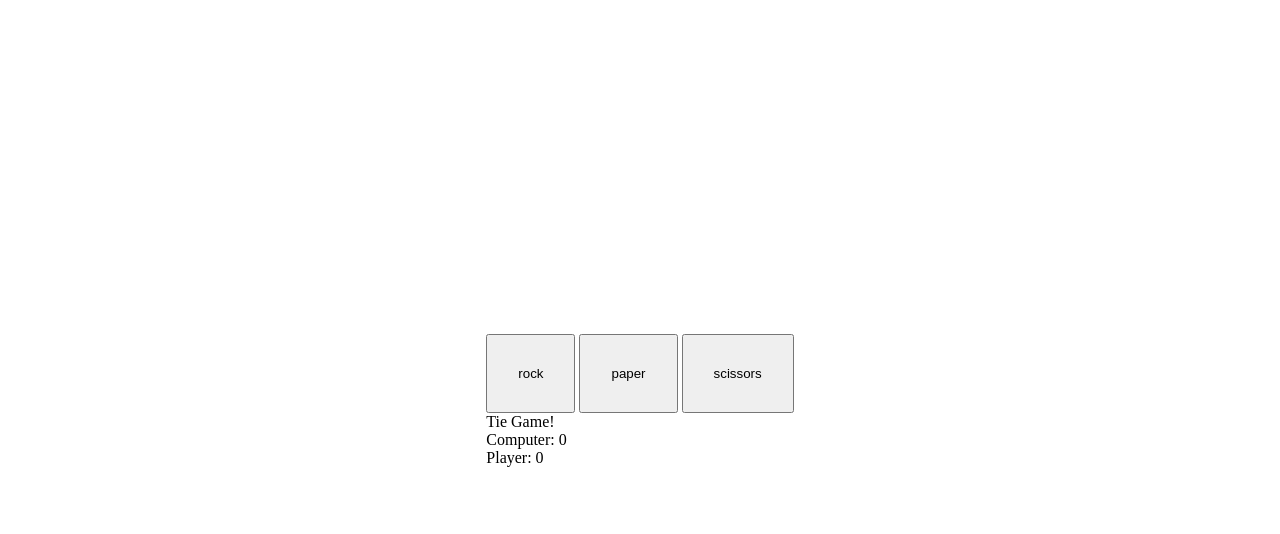
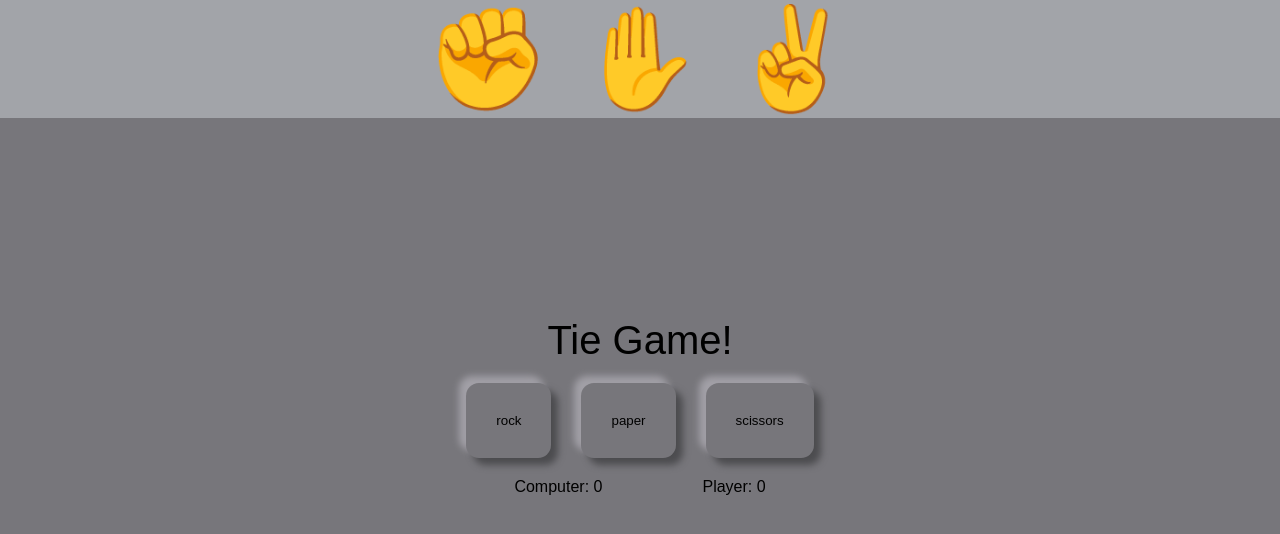
Before and after one commit to bigb45/rpc, a plain HTML site: page index.html in a window 1280 px wide. Both pictures are taken after a click on the button "rock". Drawn offline with Linux system fonts and the light colour scheme.

Commit message:
add style sheet, changed background color and made website nicer-looking

```diff
--- a/index.html
+++ b/index.html
@@ -1,24 +1,26 @@
 <!DOCTYPE html>
 
-<html style="height:100%; display: flex; align-items: center; justify-content: center">
+<html>
   <head>
     <script src="/script.js" defer></script>
+    <link rel="stylesheet" href="/style.css" />
+
+    <meta charset="UTF-8" />
   </head>
 
   <body>
-    <div class="buttons">
-      <button id="rock" style="padding: 30px;">rock</button>
-      <button id="paper" style="padding: 30px;">paper</button>
-      <button id="scissors" style="padding: 30px;">scissors</button>
-    </div>
-    <div class="results" style="display: flex; flex-direction: column;justify-content: space-between; ">
-      <div class="message" style="display: flex; flex-wrap: wrap; max-width: 300px;">
+    <div class="main">
+      <div class="header">✊ ✋ ✌️</div>
+      <div class="message"></div>
+
+      <div class="buttons">
+        <button id="rock" style="padding: 30px">rock</button>
+        <button id="paper" style="padding: 30px">paper</button>
+        <button id="scissors" style="padding: 30px">scissors</button>
       </div>
-      <div class="computer">
-        Computer:
-      </div>
-      <div class="player">
-        Player:
+      <div class="results">
+        <div class="computer">Computer:</div>
+        <div class="player">Player:</div>
       </div>
     </div>
   </body>
--- a/script.js
+++ b/script.js
@@ -9,37 +9,6 @@ function getComputerChoice() {
       return "scissors";
   }
 }
-const buttons = document.querySelectorAll(".buttons>button");
-let playerWins = 0;
-let computerWins = 0;
-buttons.forEach((button) => {
-  console.log(`added event listener for button ${button.id}`);
-  // and for each one we add a 'click' listener
-  button.addEventListener("click", () => {
-    let pc = "rock";
-    let cc = getComputerChoice();
-    // console.log(cc);
-    // pc = prompt("choose rock, paper or scissors!").toLowerCase();
-    // console.log(pc)
-    res = playRound(cc, pc);
-    const results = document.querySelector(".results>.message");
-    const cWins = document.querySelector(".results>.computer")
-    const pWins = document.querySelector(".results>.player")
-    if (res == -1) {
-      results.textContent = `Computer chose ${cc} and won the round`;
-      computerWins += 1;
-    } else if (res == 1) {
-      results.textContent = `Computer chose ${cc} and lost the round`;
-      playerWins += 1;
-    }
-    else{
-      results.textContent = `Tie Game!`;
-    }
-    cWins.textContent = `Computer: ${computerWins}`
-    pWins.textContent = `Player: ${playerWins}`
-  });
-});
-
 function playRound(computerChoice, playerChoice) {
   if (computerChoice == playerChoice) {
     console.log(`Tie! ${computerChoice} is the same as ${playerChoice}`);
@@ -57,5 +26,39 @@ function playRound(computerChoice, playerChoice) {
   }
 }
 
-// for (i = 0; i < 5; i++)
-function play() {}
+
+const buttons = document.querySelectorAll(".buttons>button");
+let playerWins = 0;
+let computerWins = 0;
+buttons.forEach((button) => {
+  console.log(`added event listener for button ${button.id}`);
+  // and for each one we add a 'click' listener
+  button.addEventListener("click", () => {
+    let pc = "rock";
+    let cc = getComputerChoice();
+    // console.log(cc);
+    // pc = prompt("choose rock, paper or scissors!").toLowerCase();
+    // console.log(pc)
+    res = playRound(cc, pc);
+    const results = document.querySelector(".message");
+    const cWins = document.querySelector(".results>.computer")
+    const pWins = document.querySelector(".results>.player")
+    if (res == -1) {
+      results.textContent = `Computer wins with ${cc}!`;
+      computerWins += 1;
+    } else if (res == 1) {
+      results.textContent = `Computer loses with ${cc}!`;
+      playerWins += 1;
+    }
+    else{
+      results.textContent = `Tie Game!`;
+    }
+    if(playerWins == 5){
+      results.textContent = "Player wins the Game!"
+    }else if(computerWins == 5){
+      results.textContent = "Copmputer wins the Game!"
+    }
+    cWins.textContent = `Computer: ${computerWins}`
+    pWins.textContent = `Player: ${playerWins}`
+  });
+});
--- /dev/null
+++ b/style.css
@@ -0,0 +1,46 @@
+body {
+    font-family: sans-serif;
+  background-color: #77767b;
+  margin: 0;
+}
+
+.results {
+  display: flex;
+  justify-content: center;
+  gap: 100px
+}
+
+.message {
+  display: flex;
+  flex-wrap: wrap;
+  font-size: 40px;
+}
+.header {
+  display: flex;
+  width: 100%;
+  justify-content: center;
+  font-size: 100px;
+  background-color: #f0f8ff59;
+  margin-bottom: 200px;
+}
+.main {
+  margin: auto;
+  display: flex;
+  flex-direction: column;
+  align-items: center;
+  justify-content: center;
+}
+.buttons {
+  margin: 20px;
+  display: flex;
+  gap: 30px;
+}
+
+button{
+    border-radius: 13px;
+    background: #77767b;
+    box-shadow:  7px 7px 7px #4c4c4f,
+        -7px -7px 7px #a2a0a7;
+    background-color: #77767b;
+    border: 0;
+}
```
